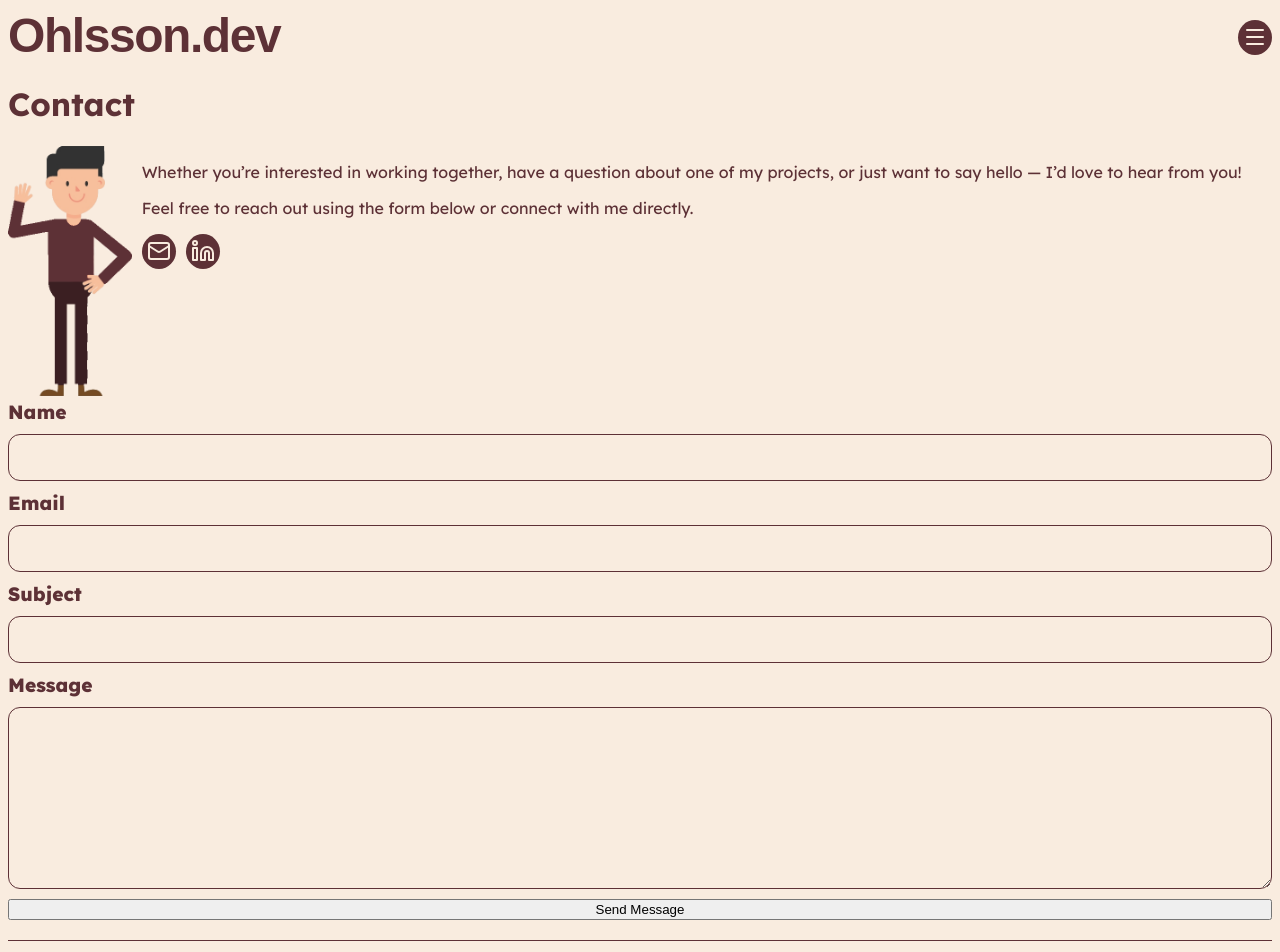
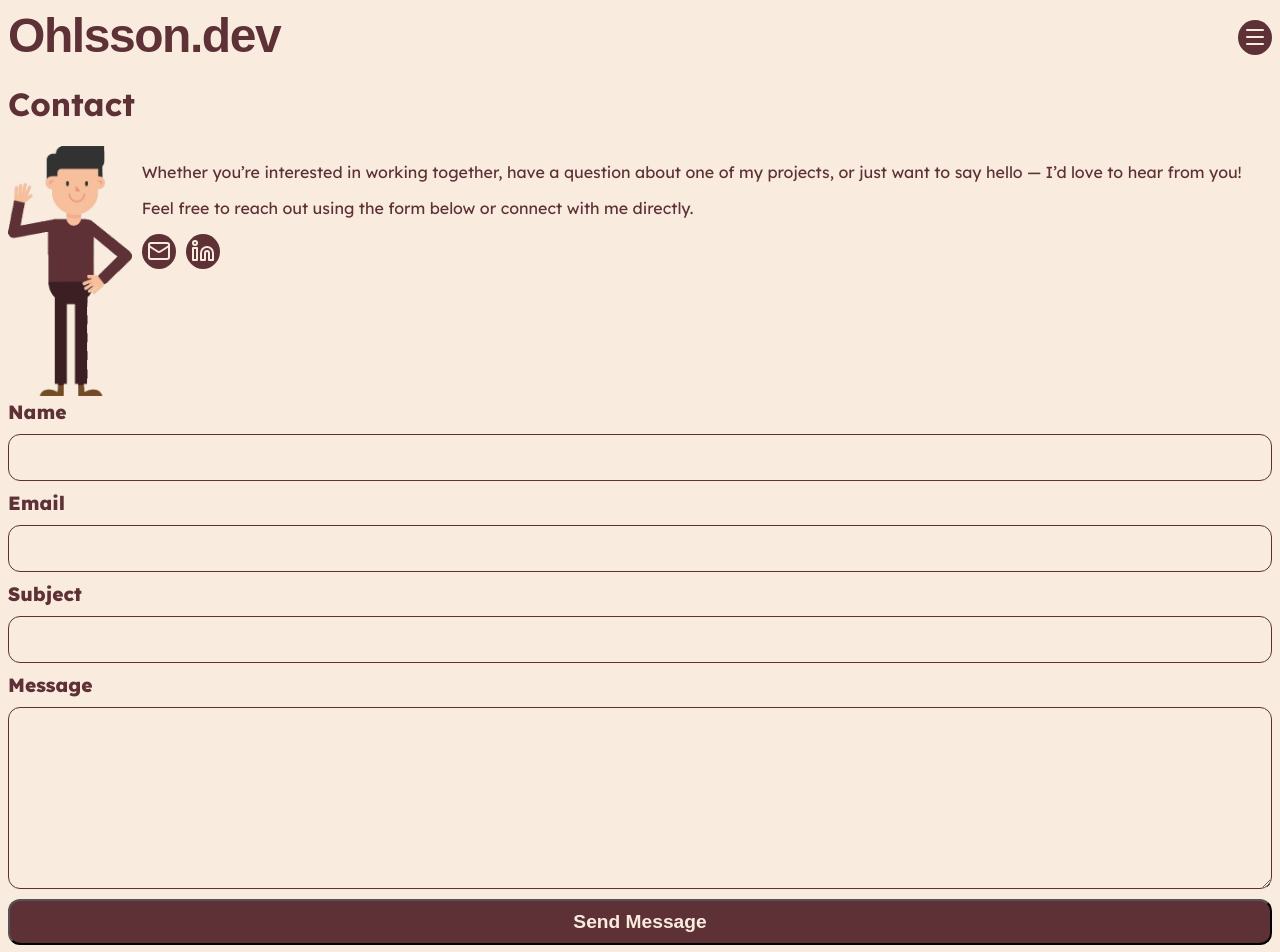
Before and after one commit to markusohlsson/portfoliov2, a Vue app: page /Contact in a window 1280 px wide. Shown: the top 952 px of the page. Built offline with nearby package versions, Linux system fonts and the light colour scheme; a web font is replaced by a local one.

Commit message:
Contact button update

```diff
--- a/src/assets/styles/base.css
+++ b/src/assets/styles/base.css
@@ -73,6 +73,14 @@ html, body {
 	   }
 	   .contact-form-textarea {
 			height: 150px;
+	   }
+	   .contact-button {
+			border-radius: var(--radius-md);
+			padding: var(--space-sm);
+			background-color: var(--primary-color);
+			color: var(--secondary-color);
+			font-weight: var(--fw-bold);
+			font-size: var(--font-size-md);
 	   }
 	}
 }
--- a/src/components/ContactForm.vue
+++ b/src/components/ContactForm.vue
@@ -10,6 +10,6 @@
         <textarea class="contact-form-textarea" name="message" id="message"></textarea>
         <input type="hidden" name="_next" value="http://localhost:5173/Contact/Success">
         <input type="hidden" name="_captcha" value="false">
-        <button type="submit">Send Message</button>
+        <button type="submit" class="contact-button">Send Message</button>
     </form>
 </template>
```
